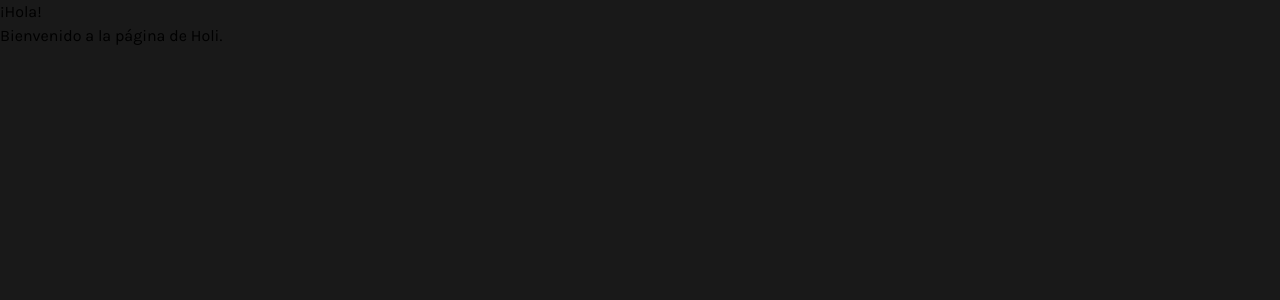
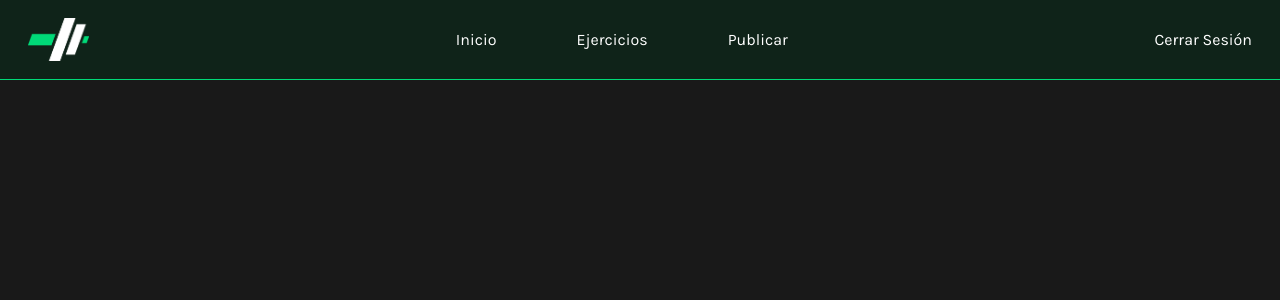
Before and after one commit to Swarch-2025ii-ProofLift/prooflift-fe, a React (Vite) app: page /holi in a window 1280 px wide. Shown: the top 300 px of the page. Built offline with nearby package versions, Linux system fonts and the light colour scheme.

Commit message:
feat: Header y footer

```diff
--- a/src/API/auth.js
+++ b/src/API/auth.js
@@ -11,7 +11,11 @@ export async function login(email, password) {
     throw new Error('Error en la autenticación')
   }
 
-  return response.json()
+  const data = await response.json()
+
+  localStorage.setItem("token", data.token);
+
+  return data;
 }
 
 export async function signup(nombre, email, password) {
--- /dev/null
+++ b/src/components/layout/Footer.jsx
@@ -0,0 +1,16 @@
+
+function Footer() {
+  return (
+    <footer className="flex flex-col items-start bottom-0 w-full h-[20%]
+    text-gray-400 border-t p-4 gap-5 lg:flex-row lg:justify-between lg:items-center lg:px-10">
+        <ul className="flex flex-col gap-4 lg:flex-row">
+            <li><a href="/about">Acerca de</a></li>
+            <li><a href="/contact">Contacto</a></li>
+            <li><a href="/privacy">Política de privacidad</a></li>
+        </ul>
+        <p>© 2025 ProofLift. Todos los derechos reservados.</p>
+    </footer>
+  )
+}
+
+export {Footer}
--- /dev/null
+++ b/src/components/layout/Header.jsx
@@ -0,0 +1,71 @@
+import { useState } from "react"
+import logo from "/icono-white.png"
+import { FontAwesomeIcon } from "@fortawesome/react-fontawesome"
+import { faBars } from "@fortawesome/free-solid-svg-icons"
+
+function Header() {
+  const [menuOpen, setMenuOpen] = useState(false)
+
+  const toggleMenu = () => setMenuOpen(!menuOpen)
+
+  const handleLogout = () => {
+    localStorage.removeItem("token")
+    window.location.href = "/"
+  }
+
+
+  const menuItems = [
+    { label: "Inicio"},
+    { label: "Ejercicios"},
+    { label: "Publicar" },
+    { label: "Cerrar sesión", action: handleLogout },
+  ]
+
+  return (
+    <header
+      className="fixed bg-background-secondary h-[10%] w-full flex items-center
+    justify-between p-4 border-b border-primary z-50 lg:px-7"
+    >
+      <img src={logo} alt="Logo" className="w-[20%] h-[90%] lg:w-[5%]" />
+
+      {/* Botón menú solo en móviles */}
+      <button className="text-2xl lg:hidden" onClick={toggleMenu}>
+        <FontAwesomeIcon icon={faBars} className="text-white" />
+      </button>
+
+      {/* Menú lateral en móviles */}
+      <aside
+        className={`fixed top-0 left-0 h-full w-64 bg-primary
+            transform transition-transform duration-300 ${
+              menuOpen ? "translate-x-0" : "-translate-x-full"
+            }`}
+      >
+        <div className="p-4 font-extrabold text-lg">Menú</div>
+        <ul className="flex flex-col p-2 gap-5 font-bold">
+          {menuItems.map((item, index) => (
+            <li key={index} onClick={item.action} className="cursor-pointer">
+              {item.label}
+            </li>
+          ))}
+        </ul>
+      </aside>
+
+      {/* Menú horizontal en desktop */}
+      <ul className="hidden lg:flex lg:gap-20 text-white">
+        {menuItems.slice(0, -1).map((item, index) => (
+          <li
+            key={index}
+            onClick={item.action}
+            className="li__header cursor-pointer"
+          >
+            {item.label}
+          </li>
+        ))}
+      </ul>
+      <p className='hidden lg:block text-white li__header'
+      onClick={handleLogout}>Cerrar Sesión</p>
+    </header>
+  )
+}
+
+export { Header }
--- a/src/pages/Holi.jsx
+++ b/src/pages/Holi.jsx
@@ -1,8 +1,11 @@
+import { Header } from "../components/layout/Header"
+// import { Footer } from "../components/layout/Footer"
+
 function Holi() {
   return (
     <div>
-      <h1>¡Hola!</h1>
-      <p>Bienvenido a la página de Holi.</p>
+      <Header />
+      {/* <Footer /> */}
     </div>
   )
 }
--- a/src/style.css
+++ b/src/style.css
@@ -5,6 +5,7 @@
     --color-secondary: #FFFFFF;
     --color-tertiary: #323232;
     --color-background: #191919;
+    --color-background-secondary: #0f2319;
 
 }
 
@@ -37,3 +38,8 @@
 .main__login {
   @apply lg:flex lg:justify-center lg:items-center lg:h-screen lg:bg-black
 }
+
+
+.li__header {
+  @apply cursor-pointer hover:text-primary
+}
```
